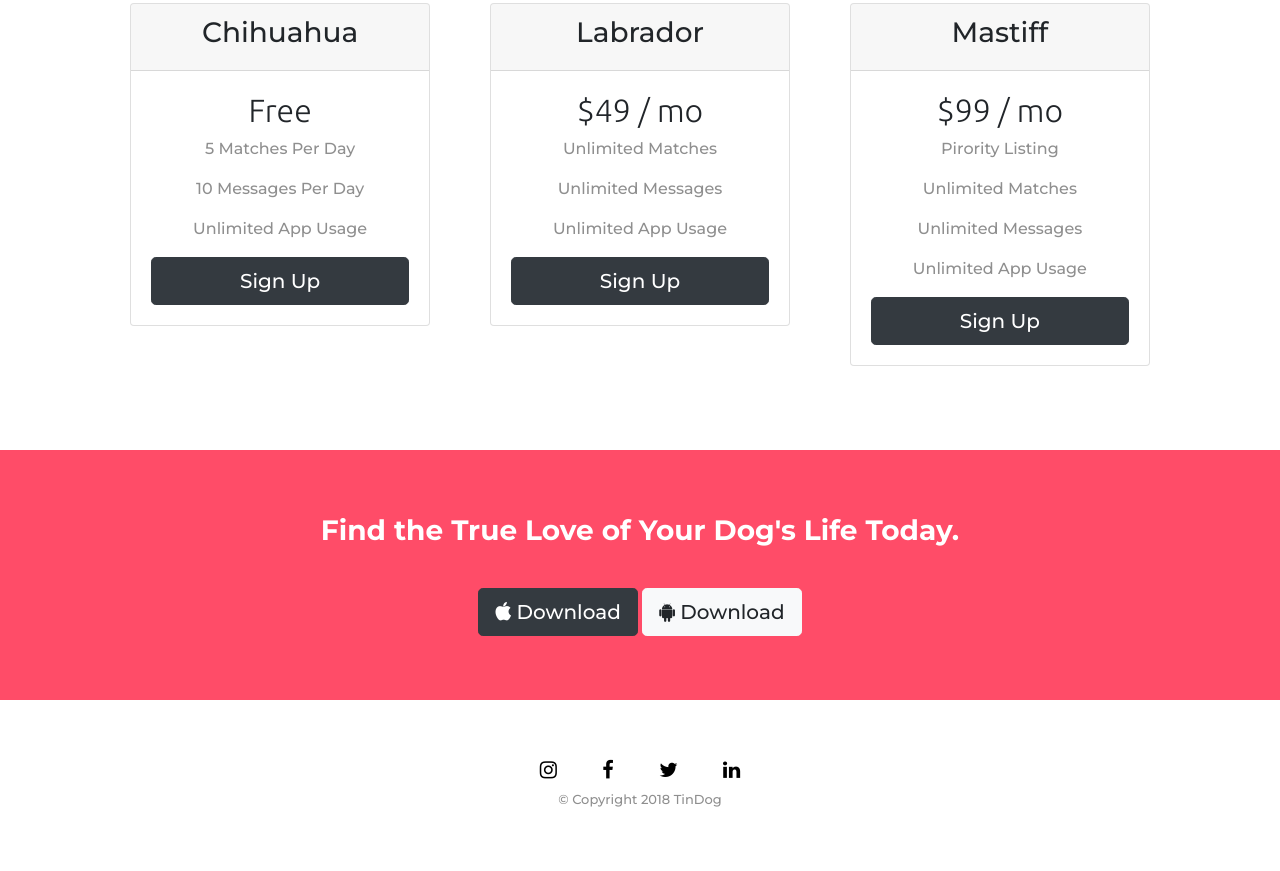
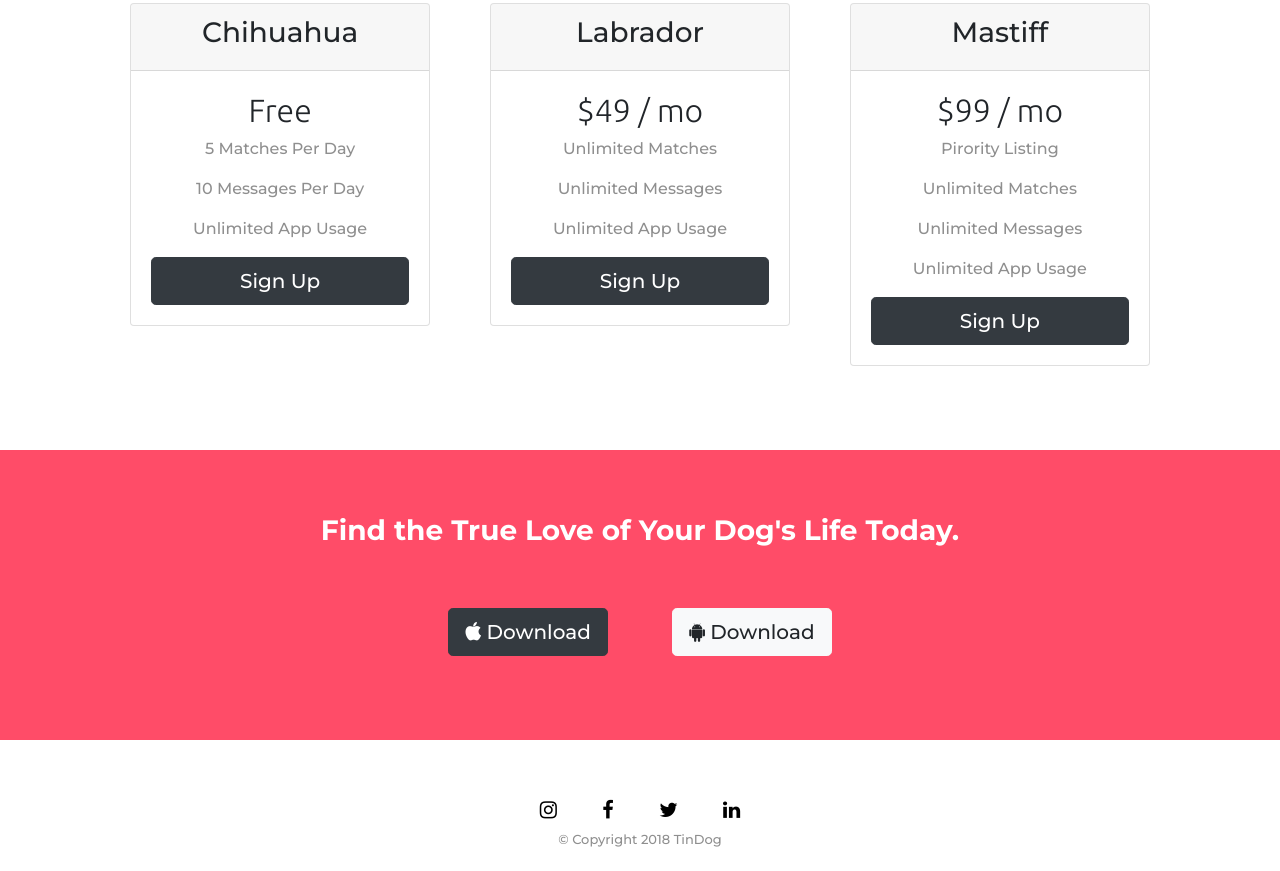
Before and after one commit to manav-sh/tindog, a plain HTML site: page index.html in a window 1280 px wide. Shown: the part 1716-2587 px from the top of the page. Before the commit the page ends 2547 px from the top, so only its background shows below. Drawn offline with nearby package versions, Linux system fonts and the light colour scheme.

Commit message:
CTA button margin changed

```diff
--- a/css/styles.css
+++ b/css/styles.css
@@ -140,8 +140,8 @@ p {
 	margin-bottom: 40px;
 }
 .cta-btn {
-	margin: 15 25px;
-	display: inline;
+	margin: 20px 30px;
+	display: inline-block;
 }
 
 /* Footer */
```
